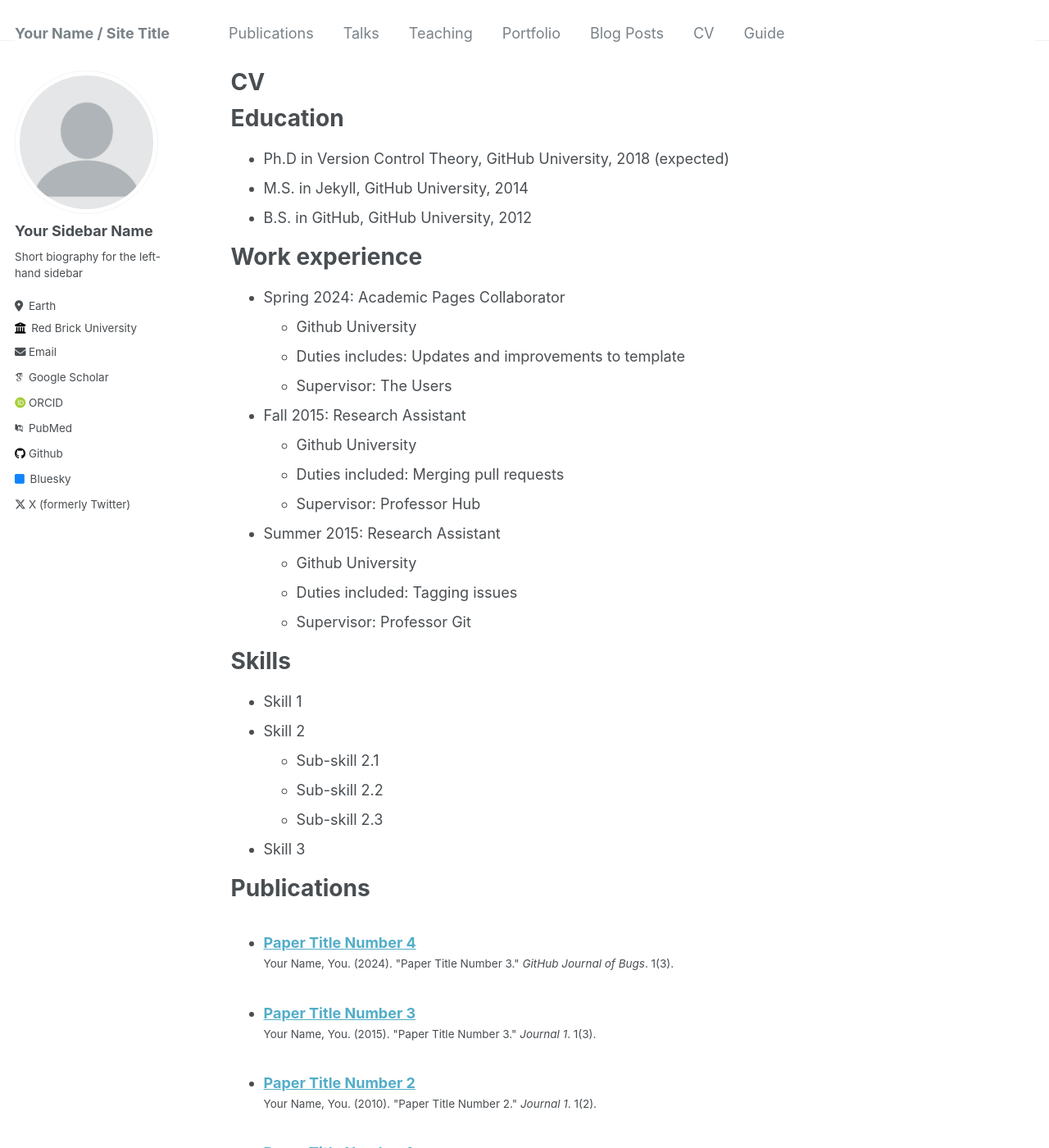
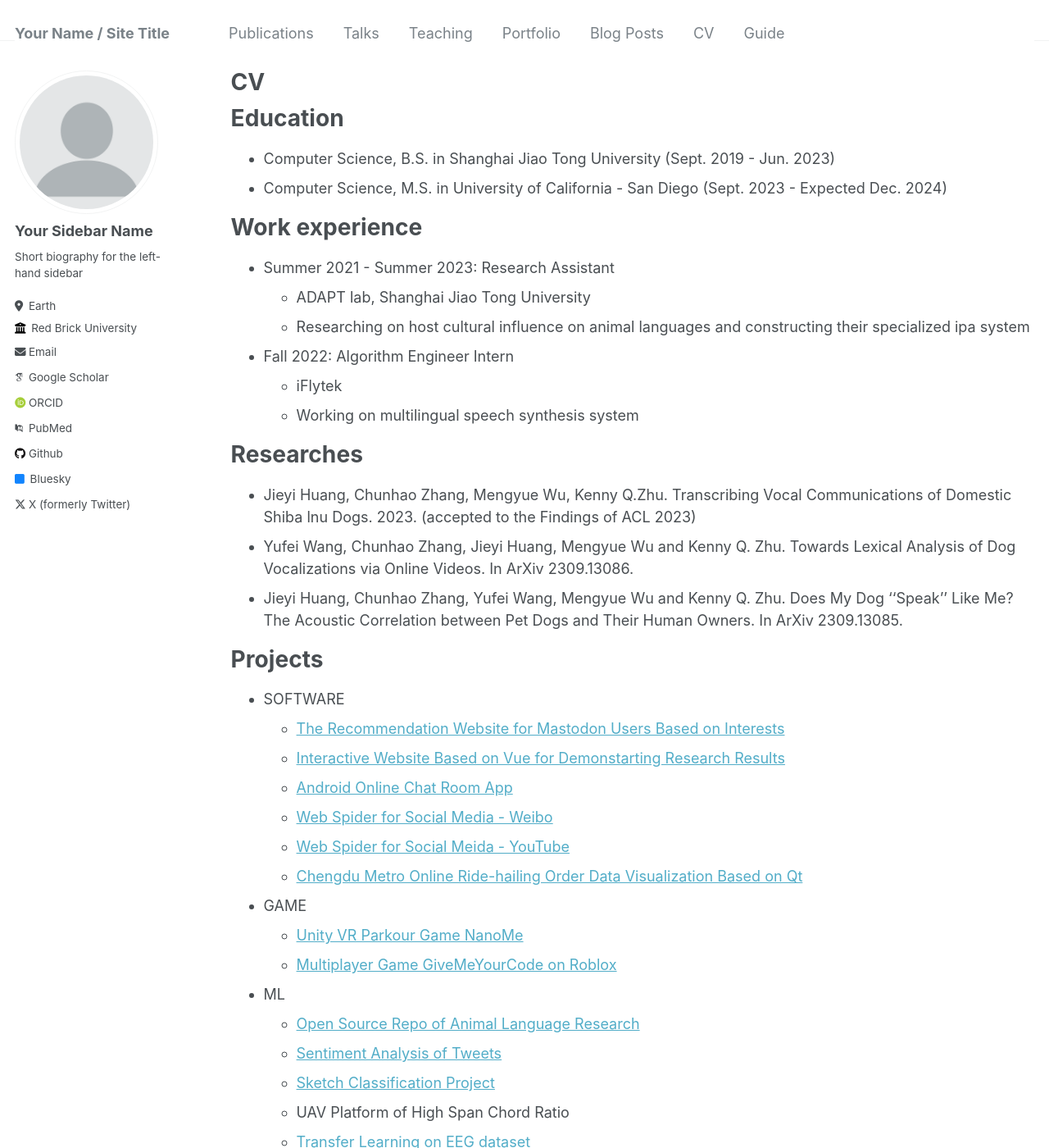
Before and after one commit to XSiling/XSiling.github.io, a Jekyll site: the page built from _pages/cv.md, in a window 1280 px wide and 1400 px high. Shown: the whole window at 82% size. Built offline with Jekyll 4.4.1, drawn with Linux system fonts in a browser that asks for light colours; some web fonts are replaced; some of the changed text lies outside the part shown.

Commit message:
Update cv.md

```diff
--- a/_pages/cv.md
+++ b/_pages/cv.md
@@ -8,57 +8,72 @@ redirect_from:
 ---
 
 {% include base_path %}
-
 Education
 ======
-* Ph.D in Version Control Theory, GitHub University, 2018 (expected)
-* M.S. in Jekyll, GitHub University, 2014
-* B.S. in GitHub, GitHub University, 2012
+* Computer Science, B.S. in Shanghai Jiao Tong University (Sept. 2019 - Jun. 2023)
+* Computer Science, M.S. in University of California - San Diego (Sept. 2023 - Expected Dec. 2024)
 
 Work experience
 ======
-* Spring 2024: Academic Pages Collaborator
-  * Github University
-  * Duties includes: Updates and improvements to template
-  * Supervisor: The Users
+* Summer 2021 - Summer 2023: Research Assistant
+  * ADAPT lab, Shanghai Jiao Tong University
+  * Researching on host cultural influence on animal languages and constructing their specialized ipa system
 
-* Fall 2015: Research Assistant
-  * Github University
-  * Duties included: Merging pull requests
-  * Supervisor: Professor Hub
+* Fall 2022: Algorithm Engineer Intern
+  * iFlytek
+  * Working on multilingual speech synthesis system
 
-* Summer 2015: Research Assistant
-  * Github University
-  * Duties included: Tagging issues
-  * Supervisor: Professor Git
+Researches
+======
+*  Jieyi Huang, Chunhao Zhang, Mengyue Wu, Kenny Q.Zhu. Transcribing Vocal Communications of Domestic Shiba lnu Dogs. 2023. (accepted to the Findings of ACL 2023)
+*  Yufei Wang, Chunhao Zhang, Jieyi Huang, Mengyue Wu and Kenny Q. Zhu. Towards Lexical Analysis of Dog Vocalizations via Online Videos. In ArXiv 2309.13086.
+*  Jieyi Huang, Chunhao Zhang, Yufei Wang, Mengyue Wu and Kenny Q. Zhu. Does My Dog ''Speak'' Like Me? The Acoustic Correlation between Pet Dogs and Their Human Owners. In ArXiv 2309.13085.
+
+
+Projects
+======
+
+* SOFTWARE
+  * [The Recommendation Website for Mastodon Users Based on Interests](https://github.com/XSiling/CSE210-Project)
+  * [Interactive Website Based on Vue for Demonstarting Research Results](http://202.120.38.146:8079)
+  * [Android Online Chat Room App](https://github.com/XSiling/TalkRoom-Project-ByteDance)
+  * [Web Spider for Social Media - Weibo](https://github.com/XSiling/WeiboKeywordsSpider)
+  * [Web Spider for Social Meida - YouTube](https://github.com/XSiling/YoutubeKeywordSpider)
+  * [Chengdu Metro Online Ride-hailing Order Data Visualization Based on Qt](https://github.com/XSiling/metro-analysis-by-Qt)
+
+* GAME
+  * [Unity VR Parkour Game NanoMe](https://github.com/XSiling/NanoMe-Unity-Parkour-Game)
+  * [Multiplayer Game GiveMeYourCode on Roblox](https://www.roblox.com/games/6538306385/GiveMeYourCode)
+
+* ML
+  * [Open Source Repo of Animal Language Research](https://github.com/XSiling/ShibaScript)
+  * [Sentiment Analysis of Tweets](https://github.com/XSiling/CSE258-SentimentAnalysis)
+  * [Sketch Classification Project](https://github.com/XSiling/Sketch-Classification)
+  * UAV Platform of High Span Chord Ratio
+  * [Transfer Learning on EEG dataset](https://github.com/XSiling/Transfer_SEED)
+  * [Multi-object Tracking for Football Games](https://github.com/XSiling/MOT-in-Football-Game)
+
+* RENDERING
+  * [Extended Iridescent Material Implementation to Disney BSDF](https://github.com/XSiling/lajolla_public)
 
 Skills
-======
-* Skill 1
-* Skill 2
-  * Sub-skill 2.1
-  * Sub-skill 2.2
-  * Sub-skill 2.3
-* Skill 3
+=====
+* Languages
+  * Python, Java, C, C++, C#, lua
+* Developer Tools
+  * VSCode, Pycharm, Colab, Android Studio
+* Technologies/Frameworks
+  * Linux, GitHub
 
-Publications
-======
-  <ul>{% for post in site.publications reversed %}
-    {% include archive-single-cv.html %}
-  {% endfor %}</ul>
-
-Talks
-======
-  <ul>{% for post in site.talks reversed %}
-    {% include archive-single-talk-cv.html  %}
-  {% endfor %}</ul>
-
-Teaching
-======
-  <ul>{% for post in site.teaching reversed %}
-    {% include archive-single-cv.html %}
-  {% endfor %}</ul>
+Honors
+=====
+* Shanghai Jiao Tong University Undergraduate Merit Scholarship(2020, 2022)
+* ShanghaiSecond Award of MCM(2020)
+* Shanghai First Award of China College Students Engineering Practice and Innovation Ability Competition(2021)
 
 Service and leadership
 ======
-* Currently signed in to 43 different slack teams
+* Youth Volunteers at SJTU, President (Feb. 2020 - Nov. 2022)
+  * Held volunteer activities actively, providing services for over 10w people including students on campus, communities around and students in remote area of China
+* Nanyang News Agency at SJTU, Chief Reporter (Oct. 2020 - Jun. 2023)
+  * Provided thousands of photographs for the most authoritative school media as a photographer
```
